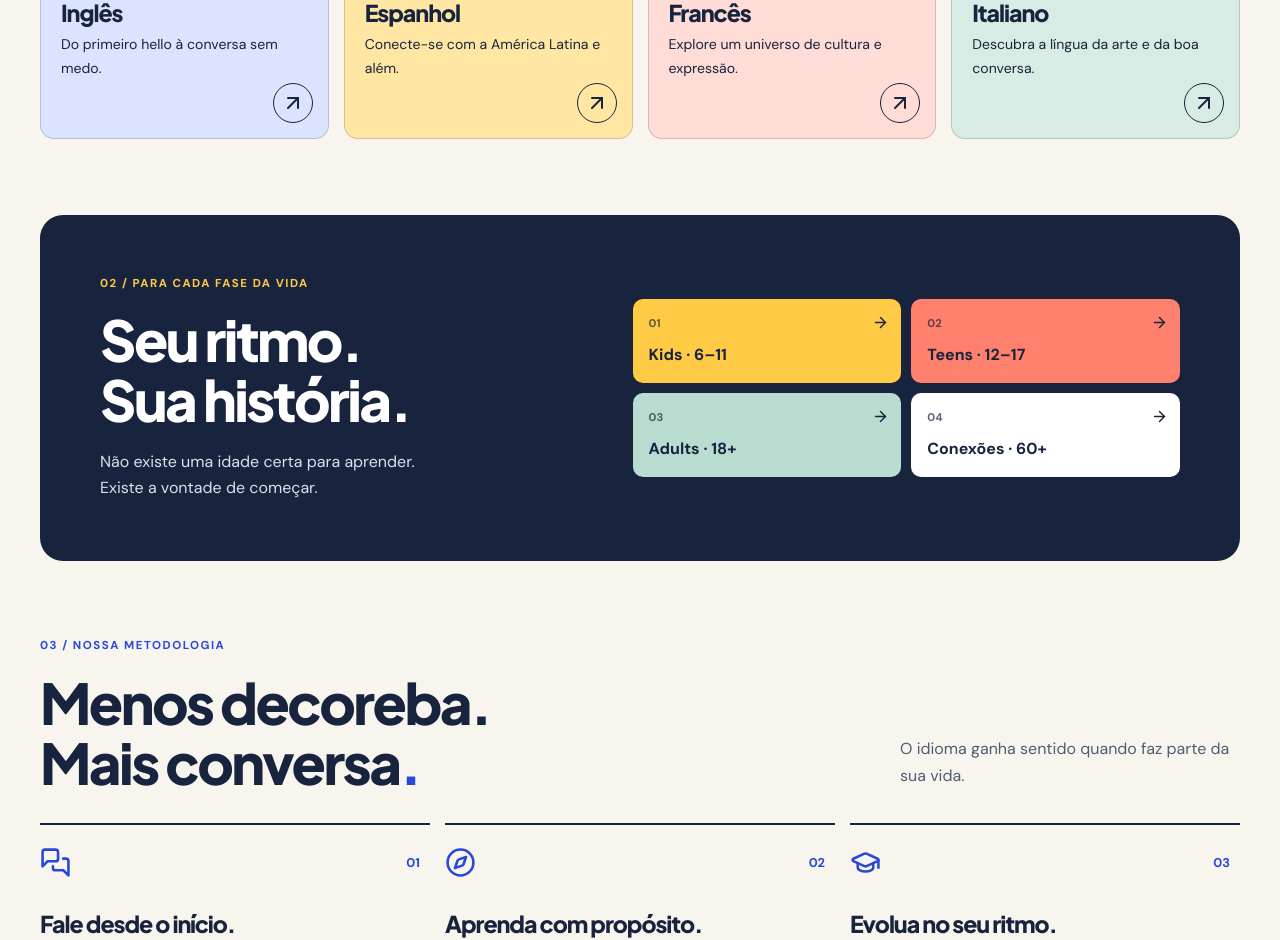
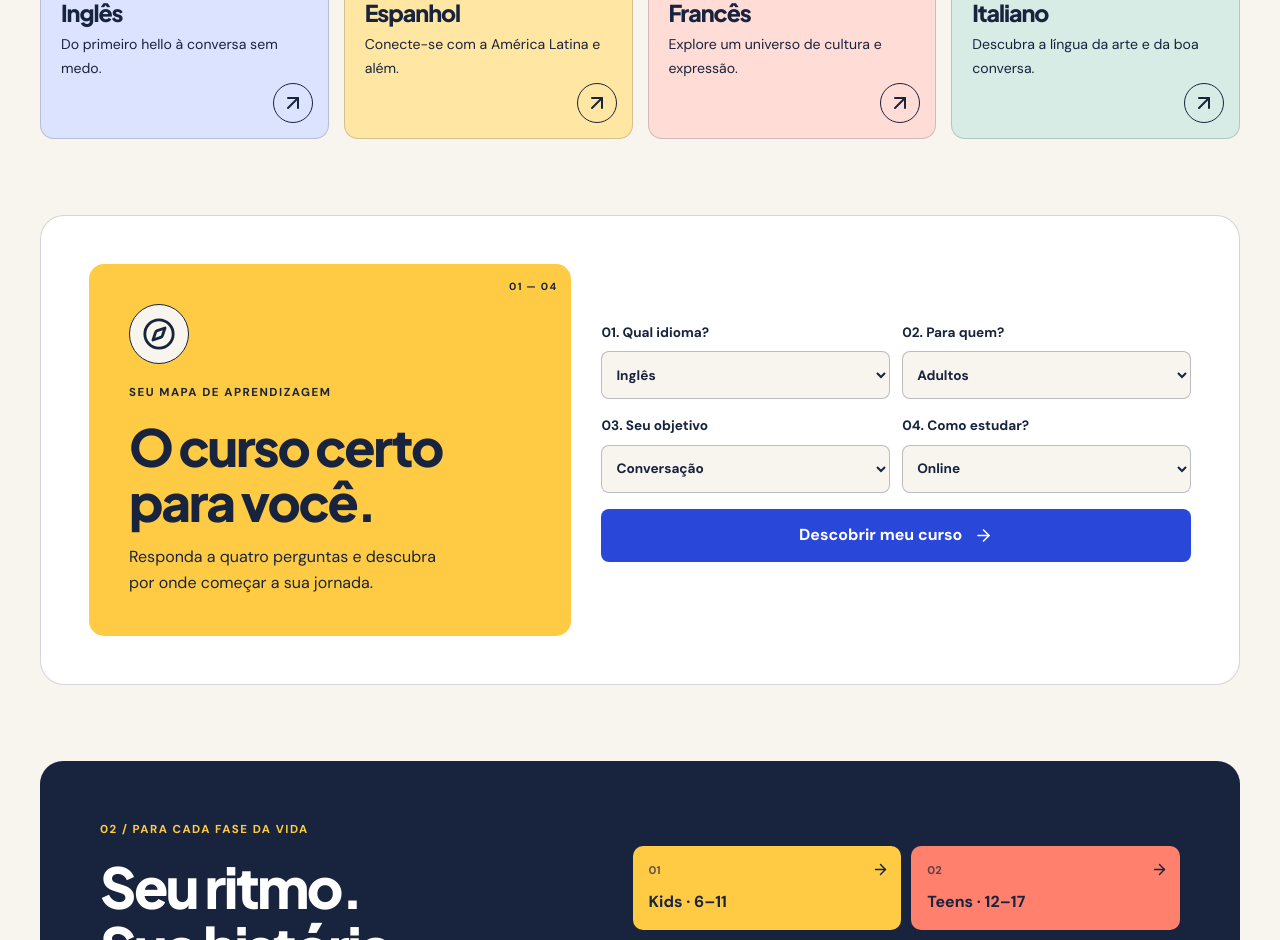
Before and after one commit to Saraingridsousa/Hola-idiomas, a React (Vite) app: page / in a window 1280 px wide. Shown: the part 1200-2140 px from the top of the page. Built offline with nearby package versions, Linux system fonts and the light colour scheme.

Commit message:
feat: add personalized course recommendation

```diff
--- a/src/App.tsx
+++ b/src/App.tsx
@@ -1,7 +1,8 @@
 import { useState } from 'react';
 import { ArrowUpRight, ArrowRight, Menu, X, MessagesSquare, Compass, GraduationCap, Globe2, CalendarDays, Laptop, Users, BookOpen, Sparkles } from 'lucide-react';
 import { Hero } from './components/Hero';
-import { languages } from './data/courses';
+import { languages, type LanguageId } from './data/courses';
+import { CourseFinder } from './components/CourseFinder';
 
 const methods = [
   { number:'01', icon:MessagesSquare, title:'Fale desde o início.', description:'Situações reais, conversas guiadas e confiança para se expressar.' },
@@ -17,6 +18,7 @@ const faqs = [
 ];
 export default function App() {
   const [menu, setMenu] = useState(false);
+  const [language, setLanguage] = useState<LanguageId>('en');
   return <>
     <a className="skip" href="#main">Ir para o conteúdo</a>
     <header className="header"><div className="wrap nav">
@@ -32,8 +34,9 @@ export default function App() {
       <div className="language-band" aria-hidden="true"><div className="band-track">{[0,1].map(i=><div key={i} className="band-group"><span>Hello!</span><Sparkles/><span>¡Hola!</span><Sparkles/><span>Bonjour!</span><Sparkles/><span>Ciao!</span><Sparkles/><span>Let's talk.</span><Sparkles/></div>)}</div></div>
       <section className="wrap section" id="idiomas">
         <div className="section-head"><div><div className="eyebrow">01 / ESCOLHA SUA PRÓXIMA PALAVRA</div><h2>Qual idioma<br/>é a sua cara<span className="accent">?</span></h2></div><p>Quatro maneiras de conhecer o mundo. Escolha a que faz sentido para sua história.</p></div>
-        <div className="language-grid">{languages.map(l=><article className="language-card" key={l.id} style={{background:l.accent}}><span className="language-code">{l.symbol} /</span><div className="greeting">{l.greeting}</div><h3>{l.name}</h3><p>{l.description}</p><a href="#experimental" className="round-link" aria-label={'Conhecer curso de '+l.name}><ArrowUpRight/></a></article>)}</div>
+        <div className="language-grid">{languages.map(l=><article className="language-card" key={l.id} style={{background:l.accent}}><span className="language-code">{l.symbol} /</span><div className="greeting">{l.greeting}</div><h3>{l.name}</h3><p>{l.description}</p><a href="#recomendacao" onClick={()=>setLanguage(l.id)} className="round-link" aria-label={'Conhecer curso de '+l.name}><ArrowUpRight/></a></article>)}</div>
       </section>
+      <CourseFinder language={language} onLanguageChange={setLanguage}/>
       <section className="wrap section" id="perfil"><div className="profile-banner"><div><div className="eyebrow">02 / PARA CADA FASE DA VIDA</div><h2>Seu ritmo.<br/>Sua história.</h2><p>Não existe uma idade certa para aprender. Existe a vontade de começar.</p></div><div className="profile-tiles">{['Kids · 6–11','Teens · 12–17','Adults · 18+','Conexões · 60+'].map((a,i)=><div className="profile-tile" key={a}><span>0{i+1}</span>{a}<ArrowRight size={17}/></div>)}</div></div></section>
       <section className="wrap section" id="metodo"><div className="section-head"><div><div className="eyebrow">03 / NOSSA METODOLOGIA</div><h2>Menos decoreba.<br/>Mais conversa<span className="accent">.</span></h2></div><p>O idioma ganha sentido quando faz parte da sua vida.</p></div><div className="method-grid">{methods.map(m=><article className="method-card" key={m.number}><div className="method-top"><m.icon size={31}/><span>{m.number}</span></div><h3>{m.title}</h3><p>{m.description}</p></article>)}</div></section>
       <section className="wrap section" id="modalidades"><div className="section-head"><div><div className="eyebrow">04 / DO SEU JEITO</div><h2>O mundo cabe<br/>na sua rotina.</h2></div></div><div className="modality-grid">{[{icon:Laptop,title:'Online',text:'Aprenda de onde estiver.'},{icon:Users,title:'Presencial',text:'Conexões em sala de aula.'},{icon:BookOpen,title:'Particular',text:'Atenção individual ao seu objetivo.'}].map(m=><article key={m.title}><m.icon size={30}/><h3>{m.title}</h3><p>{m.text}</p></article>)}</div></section>
--- /dev/null
+++ b/src/components/CourseFinder.tsx
@@ -0,0 +1,28 @@
+import { useState } from 'react';
+import { ArrowRight, Check, Compass } from 'lucide-react';
+import { languages, audiences, modalities, type LanguageId } from '../data/courses';
+import { goals, recommendCourse, type Profile } from '../lib/recommendation';
+
+export function CourseFinder({language, onLanguageChange}: {language: LanguageId; onLanguageChange: (id: LanguageId) => void}) {
+  const [audience,setAudience]=useState<Profile['audience']>('Adultos');
+  const [goal,setGoal]=useState<Profile['goal']>('Conversação');
+  const [modality,setModality]=useState<Profile['modality']>('Online');
+  const [submitted,setSubmitted]=useState<Profile|null>(null);
+  const result=submitted?recommendCourse(submitted):null;
+  const current = submitted && submitted.language===language && submitted.audience===audience && submitted.goal===goal && submitted.modality===modality;
+  return <section className="wrap section" id="recomendacao">
+    <div className="finder">
+      <div className="finder-intro"><span className="finder-icon"><Compass size={34}/></span><div className="eyebrow">SEU MAPA DE APRENDIZAGEM</div><h2>O curso certo<br/>para você.</h2><p>Responda a quatro perguntas e descubra por onde começar a sua jornada.</p><span className="finder-index">01 — 04</span></div>
+      <form className="finder-form" onSubmit={e=>{e.preventDefault();setSubmitted({language,audience,goal,modality})}}>
+        <div className="finder-fields">
+          <label>01. Qual idioma?<select value={language} onChange={e=>onLanguageChange(e.target.value as LanguageId)}>{languages.map(l=><option key={l.id} value={l.id}>{l.name}</option>)}</select></label>
+          <label>02. Para quem?<select value={audience} onChange={e=>setAudience(e.target.value as Profile['audience'])}>{audiences.map(a=><option key={a}>{a}</option>)}</select></label>
+          <label>03. Seu objetivo<select value={goal} onChange={e=>setGoal(e.target.value as Profile['goal'])}>{goals.map(g=><option key={g}>{g}</option>)}</select></label>
+          <label>04. Como estudar?<select value={modality} onChange={e=>setModality(e.target.value as Profile['modality'])}>{modalities.map(m=><option key={m}>{m}</option>)}</select></label>
+        </div>
+        <button className="btn primary w-full" type="submit">Descobrir meu curso <ArrowRight size={19}/></button>
+        <div aria-live="polite">{current && result && <div className="recommendation" style={{background:result.accent}}><span className="result-label"><Check size={16}/> SUA TRILHA SUGERIDA</span><h3>{result.title}</h3><p>{result.description} Modalidade: {result.modality}.</p><a href="#nivelamento">Descobrir meu nível <ArrowRight size={16}/></a></div>}</div>
+      </form>
+    </div>
+  </section>;
+}
--- /dev/null
+++ b/src/lib/recommendation.ts
@@ -0,0 +1,8 @@
+import { languages, type LanguageId, audiences, modalities } from '../data/courses';
+export const goals = ['Começar do zero', 'Conversação', 'Viagens', 'Carreira e estudos'] as const;
+export type Profile = { language: LanguageId; audience: typeof audiences[number]; goal: typeof goals[number]; modality: typeof modalities[number] };
+export function recommendCourse(profile: Profile) {
+  const language = languages.find(l => l.id === profile.language)!;
+  const track = profile.audience === 'Crianças' ? 'Kids' : profile.audience === 'Adolescentes' ? 'Teens' : profile.audience === '60+' ? 'Conexões' : ({ 'Começar do zero':'Essentials', 'Conversação':'Conversation', 'Viagens':'Travel', 'Carreira e estudos':'Professional' } as const)[profile.goal];
+  return { title: language.name + ' ' + track, description: 'Uma trilha de ' + language.name.toLowerCase() + ' para ' + profile.audience.toLowerCase() + ', com foco em ' + profile.goal.toLowerCase() + '.', modality: profile.modality, accent: language.accent };
+}
```
Also changed, not shown: src/styles.css.
